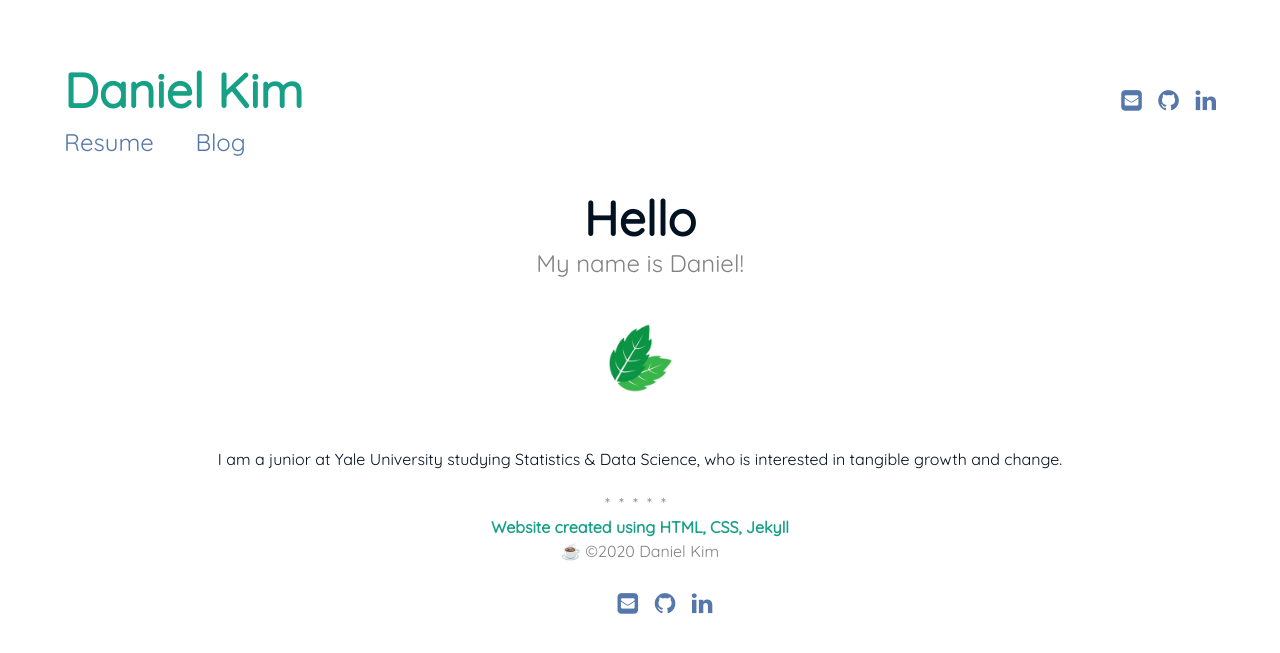
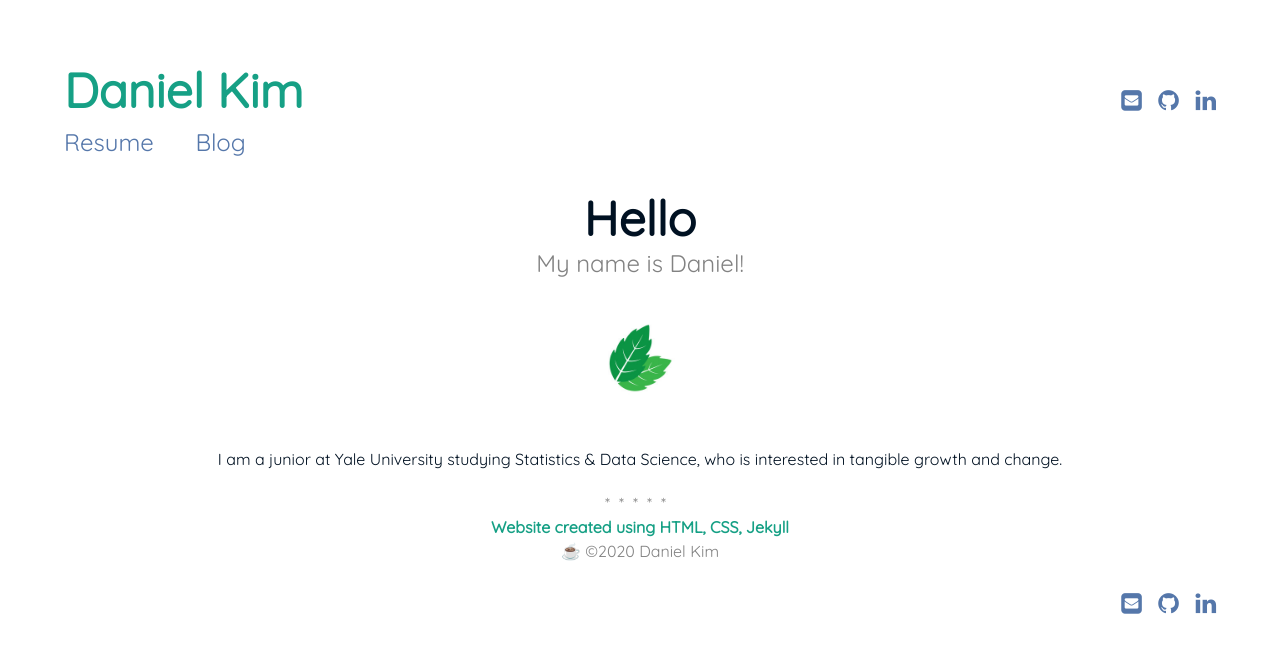
Before and after one commit to danielk56/danielk56.github.io, a Jekyll site: the page built from index.md, in a window 1280 px wide. Shown: the top 653 px of the page. Built offline with Jekyll 4.4.1, drawn with Linux system fonts in a browser that asks for light colours.

Commit message:
Update about.html

```diff
--- a/_includes/page/about.html
+++ b/_includes/page/about.html
@@ -4,7 +4,7 @@
 <strong> Website created using HTML, CSS, Jekyll </strong>
 <br>☕ ©2020 Daniel Kim
 <br>
-<ul class = "connect">
+<ul class = "social-links">
 {% if site.author.email %}
 <a href="mailto:{{ site.author.email }}" class="social-links__entry" target="_blank">
 <i class="fa fa-envelope-square"></i>
```
